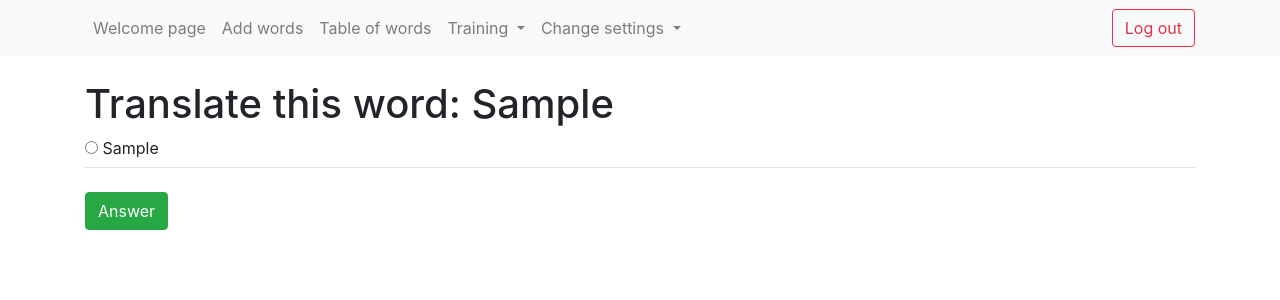
After one commit to Vesli1715/django_cards, a Django app: page /words/training_ua/ in a window 1280 px wide. The commit adds this page. Shown: the top 300 px of the page. Run offline with Django 3.2, Linux system fonts and the light colour scheme; a user stored in the database is signed in; tables that the repository leaves empty hold one stand-in row (values such as "Sample post"); some libraries are stand-ins or nearby versions.

Commit message:
added new functionality: training urk word

```diff
--- a/registration/templates/registration/base.html
+++ b/registration/templates/registration/base.html
@@ -37,7 +37,8 @@
                     <div class="dropdown-menu" aria-labelledby="navbarDropdown">
                         <a class="nav-link" href="{% url 'base_app:main_training_page' %}">Training main page</a>
                         <a class="nav-link" href="{% url 'base_app:flash_cards' %}">Flash cards</a>
-                        <a class="nav-link" href="{% url 'base_app:training' %}">Training last 5</a>
+                        <a class="nav-link" href="{% url 'base_app:training_english_word' %}">English last 5</a>
+                        <a class="nav-link" href="{% url 'base_app:training_ukrainian_word' %}">Ukrainian last 5</a>
                     </div>
                 </li>
                 <li class="nav-item dropdown">
--- a/word_cards/templates/base_app/add_new_words.html
+++ b/word_cards/templates/base_app/add_new_words.html
@@ -27,5 +27,4 @@
         </div>
     </div>
 </div>
-
 {% endblock%}
--- a/word_cards/templates/base_app/main_training_page.html
+++ b/word_cards/templates/base_app/main_training_page.html
@@ -4,9 +4,9 @@
 <h3>Main training page</h3>
 <h4>Select type of training:</h4>
 <ul>
-    <li>Flash cards</li>
-    <li>English word in Ukrainian</li>
-    <li>Ukraininan word in English</li>
+    <a class="nav-link" href="{% url 'base_app:flash_cards' %}">Flash cards</a>
+    <a class="nav-link" href="{% url 'base_app:training_english_word' %}">English last 5</a>
+    <a class="nav-link" href="{% url 'base_app:training_ukrainian_word' %}">Ukrainian last 5</a>
 </ul>
 
 {% endblock%}
--- a/word_cards/templates/base_app/training.html
+++ b/word_cards/templates/base_app/training_en.html
@@ -6,7 +6,7 @@
 		<h1> Translate this word: {{ question_word }}</h1>
 		<form action="" method="post">
 			{% csrf_token %}
-			{% for word in list_of_ua_words %}
+			{% for word in list_of_words %}
 			<ul class="nav nav-tabs">
 	       		<li class="nav-item" >
 	          		<input type="radio" name="process" value="{{ word }}" id="{{ word }}"/>
--- /dev/null
+++ b/word_cards/templates/base_app/training_ua.html
@@ -0,0 +1,28 @@
+{% extends 'registration/base.html' %}
+{% block content %}
+
+<div class="choice_block">
+	<div class='answer_block'>
+		<h1> Translate this word: {{ question_word }}</h1>
+		<form action="" method="post">
+			{% csrf_token %}
+			{% for word in list_of_words %}
+			<ul class="nav nav-tabs">
+	       		<li class="nav-item" >
+	          		<input type="radio" name="process" value="{{ word }}" id="{{ word }}"/>
+					<label class="choice"> {{ word }} </label>
+	        	</li>
+	        </ul>
+			</br>
+			{% endfor %}
+			<button type="submit" class="btn btn-success"> Answer </button>
+		</form>
+		{% if result %}
+		<h2> {{ result }}</h2>
+		{% else %}
+		<h2>{{ result }}</h2>
+		{% endif %}
+	</div>
+</div>
+
+{% endblock%}
--- a/word_cards/urls.py
+++ b/word_cards/urls.py
@@ -5,8 +5,9 @@ app_name = 'base_app'
 urlpatterns = [
     path('add_new_words/', views.add_new_words, name='add_new_words'),
     path('add_new_words/base_app/word_added_successfully/', views.word_added_successfully),
-    path('training/', views.training, name='training'),
-    path('main_training_page/', views.main_training_page, name='main_training_page'),
     path('table_of_words/', views.table_of_words, name='table_of_words'),
     path('flash_cards', views.flash_cards, name='flash_cards'),
+    path('main_training_page/', views.main_training_page, name='main_training_page'),
+    path('training_en/', views.training_english_word, name='training_english_word'),
+    path('training_ua/', views.training_ukrainian_word, name='training_ukrainian_word'),
 ]
--- a/word_cards/views.py
+++ b/word_cards/views.py
@@ -95,10 +95,11 @@ def list_last5_from_table():
 
 
 w_index = 0
+
 @login_required
-def training(request):
+def training_english_word(request):
     """The function is designed to run the training_last_five.html page.
-    Used dictionaries (keys -> value) logic when it is compared whether the answer is correct"""
+    Used dictionaries (keys(eng_word) -> value(ukr_word)) logic when it is compared whether the answer is correct"""
 
     all_words = {key: value for (key, value) in list_last5_from_table()}
     list_of_en_words = [en for en, ua in all_words.items()]
@@ -127,10 +128,53 @@ def training(request):
     elif next:
         w_index += 1
         question_word = list_of_en_words[w_index]
-    print(list_of_en_words)
+
     data = {
         'result': result,
-        'list_of_ua_words': list_of_ua_words,
+        'list_of_words': list_of_ua_words,
         "question_word": question_word,
     }
-    return render(request, 'base_app/training.html', data)
+    return render(request, 'base_app/training_en.html', data)
+
+
+w_index = 0
+
+@login_required
+def training_ukrainian_word(request):
+    """The function is designed to run the training_last_five.html page.
+    Used dictionaries (keys(ukr_word) -> value(eng_word)) logic when it is compared whether the answer is correct"""
+
+    all_words = {value: key for (key, value) in list_last5_from_table()}
+    list_of_ua_words = [en for en, ua in all_words.items()]
+    list_of_en_words = [ua for en, ua in all_words.items()]
+    shuffle(list_of_en_words)
+
+    user_choice = ''
+    if request.method == 'POST':
+        d = dict(request.POST)
+        for k, v in d.items():
+            user_choice = v[0]   # return word selected by user from radio button form
+
+    global w_index
+    question_word = list_of_ua_words[w_index]
+    result = ''
+    next = False
+    if request.method == 'POST':
+        if all_words[question_word] == user_choice:
+            result = list_of_ua_words[w_index] + " --> " + user_choice
+            next = True
+        else:
+            result = "Wrong"
+
+    if w_index >= 4:
+        return render(request, 'base_app/main_training_page.html')
+    elif next:
+        w_index += 1
+        question_word = list_of_ua_words[w_index]
+
+    data = {
+        'result': result,
+        'list_of_words': list_of_en_words,
+        "question_word": question_word,
+    }
+    return render(request, 'base_app/training_ua.html', data)
```
